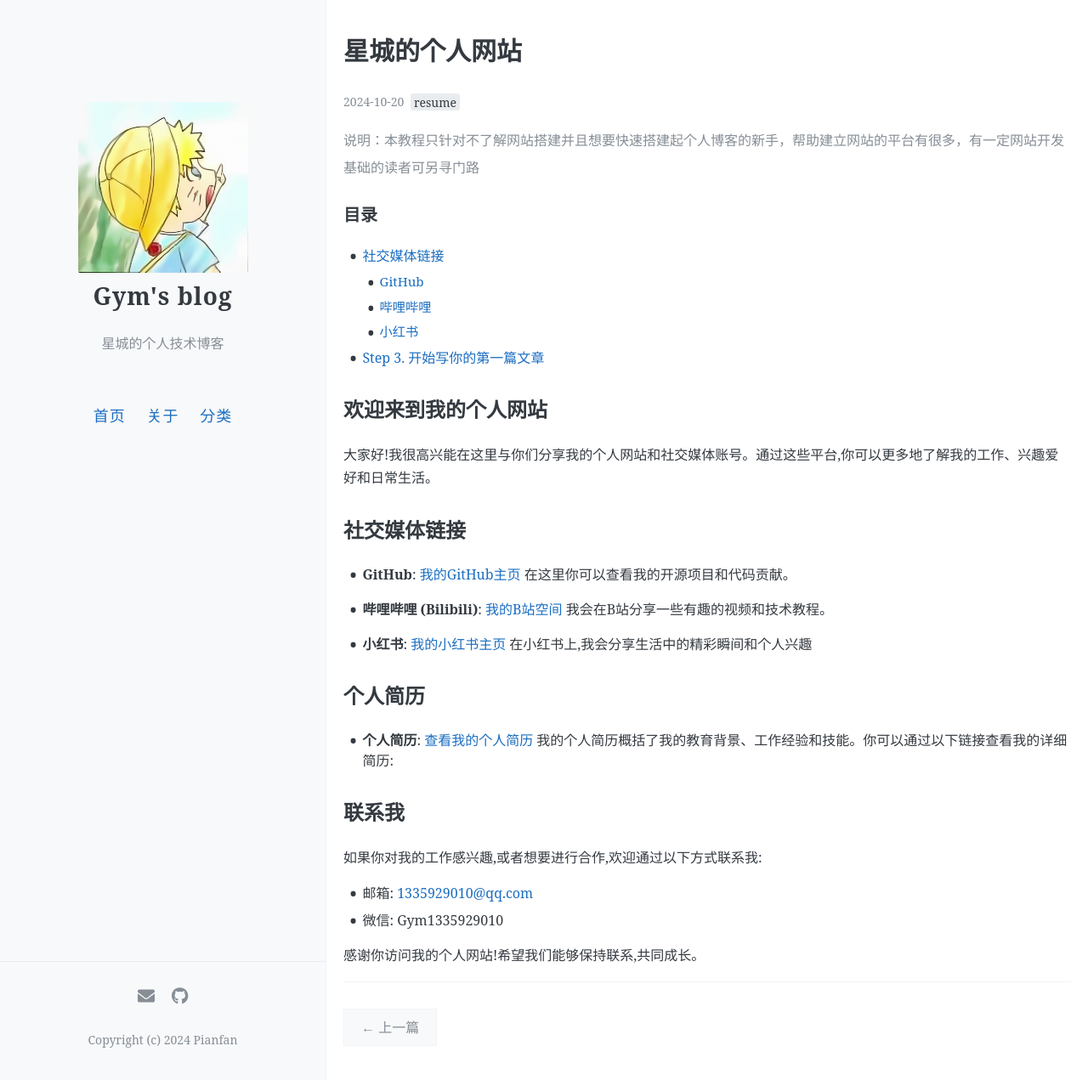
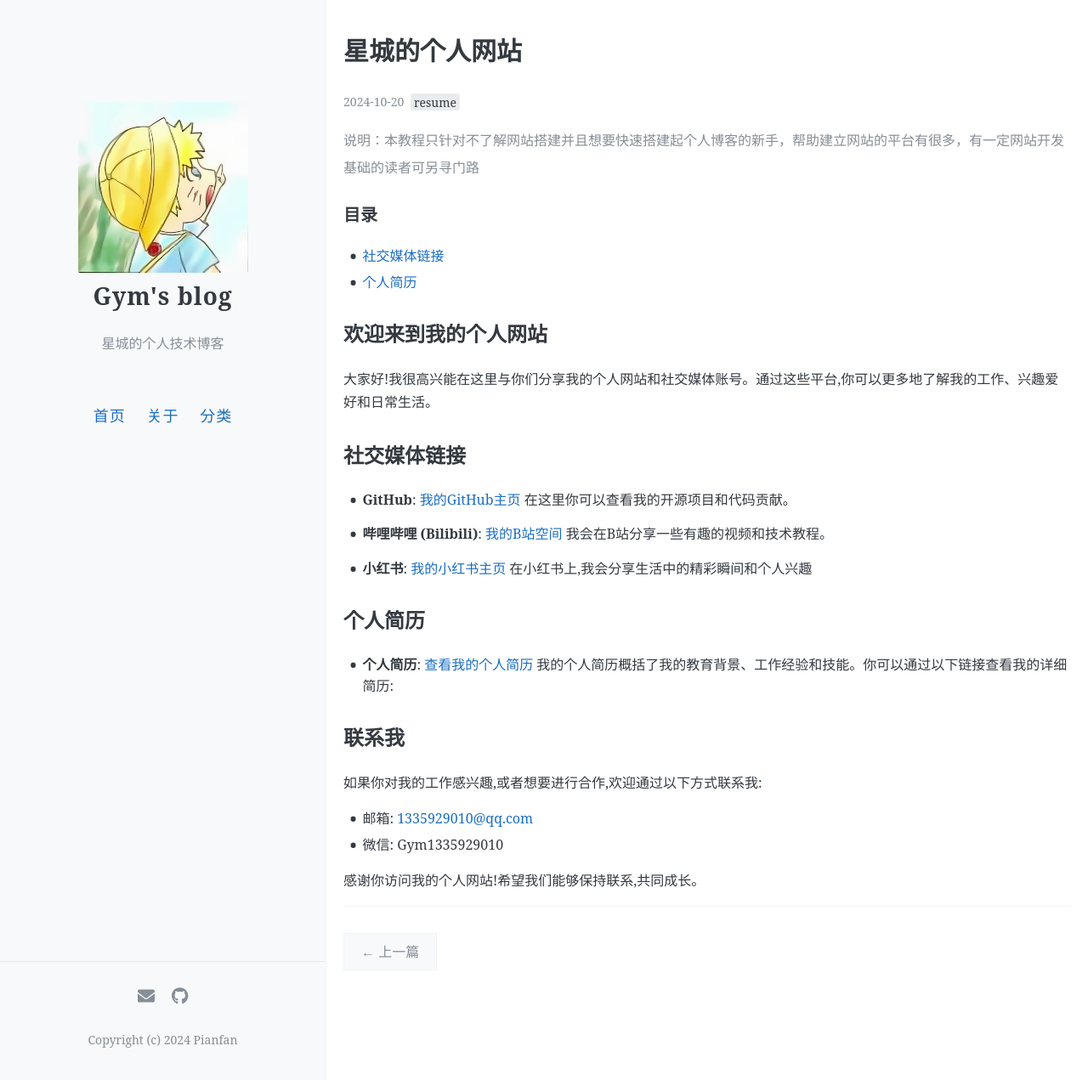
Before and after one commit to Star-Cheng/Blog, a Jekyll site: the page built from _posts/2024-10-20-my_record.md, in a window 1280 px wide and 1271 px high. Shown: the whole window at 85% size. Built offline with Jekyll 4.4.1, drawn with Linux system fonts in a browser that asks for light colours.

Commit message:
更新my_record.md

```diff
--- a/_posts/2024-10-20-my_record.md
+++ b/_posts/2024-10-20-my_record.md
@@ -14,10 +14,7 @@ author: pianfan
 ### 目录
 
 - [社交媒体链接](#社交媒体链接)
-  - [GitHub](#修改-readmemd文件)
-  - [哔哩哔哩](#修改-_configyml-文件)
-  - [小红书](#删除-_posts-文件夹并重建)
-- [Step 3. 开始写你的第一篇文章](#step-3-开始写你的第一篇文章)
+- [个人简历](#个人简历)
 
 ## 欢迎来到我的个人网站
 
@@ -36,7 +33,7 @@ author: pianfan
 
 ## 个人简历
 
-- **个人简历**: [查看我的个人简历](/assets/html/website/hello.html)
+- **个人简历**: [查看我的个人简历](https://star-cheng.github.io/Blog/assets/html/website/hello.html)
   我的个人简历概括了我的教育背景、工作经验和技能。你可以通过以下链接查看我的详细简历:
 
 ## 联系我
```
